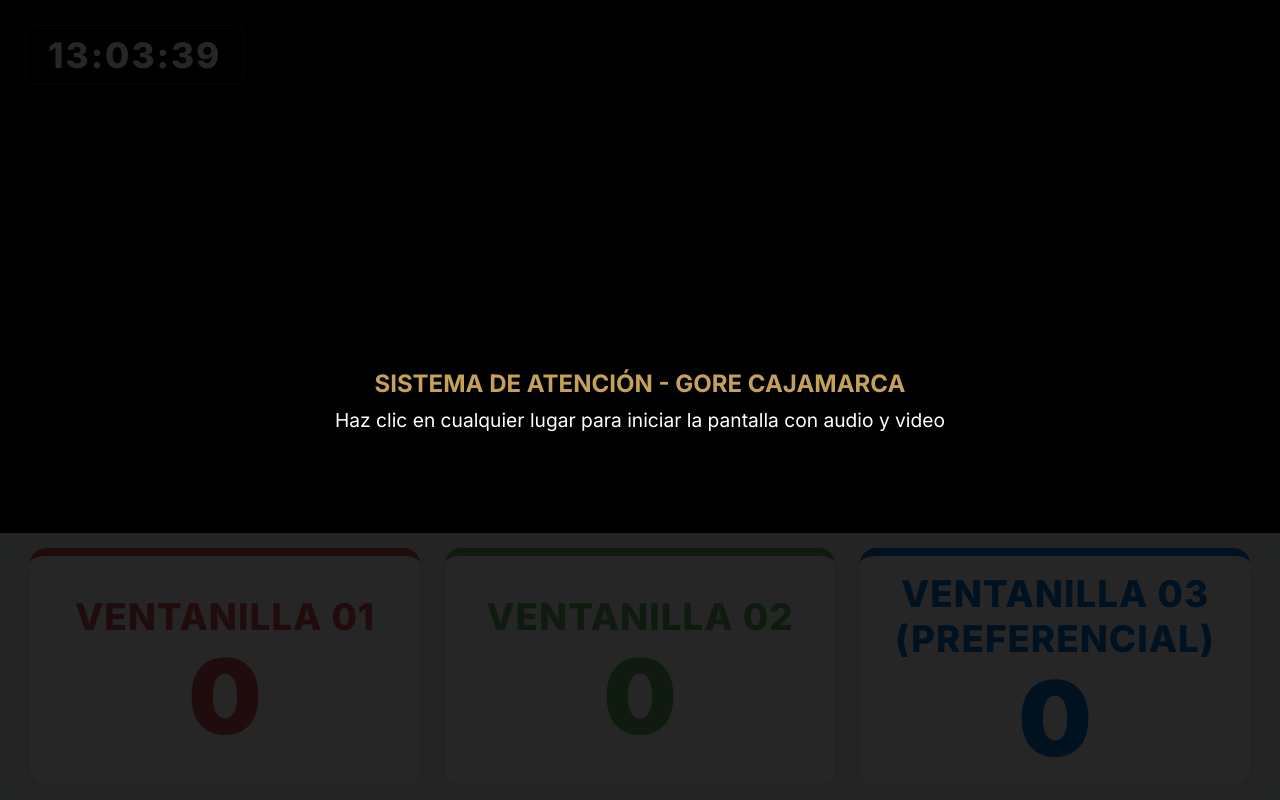
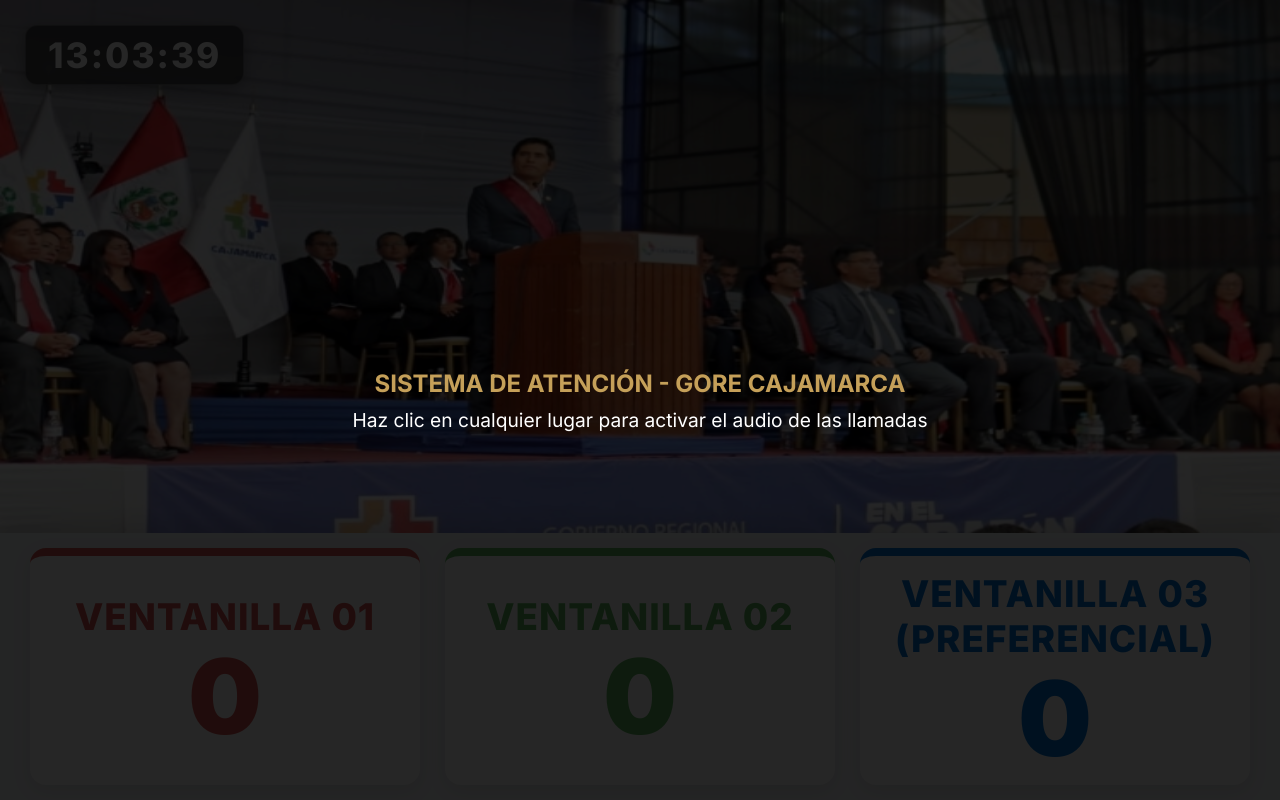
Before and after one commit to arloi13/sistema-turnos-gore, a Flask app: page /pantalla in a window 1280 px wide. Run offline with Flask 3, Linux system fonts and the light colour scheme.

Commit message:
Update pantalla.html

```diff
--- a/templates/pantalla.html
+++ b/templates/pantalla.html
@@ -35,7 +35,7 @@
             background-color: #000;
         }
 
-        #video-fondo, .media-slide {
+        .media-slide {
             width: 100%;
             height: 100%;
             object-fit: fill;
@@ -157,21 +157,21 @@
 
     <div id="overlay-inicio">
         <h2 style="color: #c5a059; margin-bottom: 10px;">SISTEMA DE ATENCIÓN - GORE CAJAMARCA</h2>
-        <p style="font-size: 1.2rem;">Haz clic en cualquier lugar para iniciar la pantalla con audio y video</p>
+        <p style="font-size: 1.2rem;">Haz clic en cualquier lugar para activar el audio de las llamadas</p>
     </div>
 
     <div class="slider-container">
         <div id="reloj">00:00:00</div>
 
-        <!-- Único video -->
-        <video id="video-fondo" playsinline muted>
-            <source src="{{ url_for('static', filename='video1.mp4') }}" type="video/mp4">
-        </video>
-
-        <!-- Tus 3 fotos institucionales -->
-        <img src="{{ url_for('static', filename='foto1.jpg') }}" class="media-slide" alt="Foto 1">
+        <!-- Las 8 fotos institucionales -->
+        <img src="{{ url_for('static', filename='foto1.jpg') }}" class="media-slide active" alt="Foto 1">
         <img src="{{ url_for('static', filename='foto2.jpg') }}" class="media-slide" alt="Foto 2">
         <img src="{{ url_for('static', filename='foto3.jpg') }}" class="media-slide" alt="Foto 3">
+        <img src="{{ url_for('static', filename='foto4.jpg') }}" class="media-slide" alt="Foto 4">
+        <img src="{{ url_for('static', filename='foto5.jpg') }}" class="media-slide" alt="Foto 5">
+        <img src="{{ url_for('static', filename='foto6.jpg') }}" class="media-slide" alt="Foto 6">
+        <img src="{{ url_for('static', filename='foto7.jpg') }}" class="media-slide" alt="Foto 7">
+        <img src="{{ url_for('static', filename='foto8.jpg') }}" class="media-slide" alt="Foto 8">
     </div>
 
     <div class="turnos-wrapper">
@@ -203,76 +203,19 @@
         let vocesDisponibles = [];
         let sistemaIniciado = false;
 
-        const videoFondo = document.getElementById('video-fondo');
         const slides = document.querySelectorAll('.media-slide');
-
-        let mediaInterval = null;
         let currentSlideIndex = 0;
 
-        function ocultarTodoMultimedia() {
-            videoFondo.classList.remove('active');
-            slides.forEach(s => s.classList.remove('active'));
-        }
-
-        function iniciarCicloMultimedia() {
-            if (!sistemaIniciado) return;
-
-            // 1. Mostrar y reproducir el video
-            ocultarTodoMultimedia();
-            videoFondo.classList.add('active');
-            videoFondo.currentTime = 0;
-            videoFondo.play().catch(e => console.log("Video play error:", e));
-
-            // Si el video termina normalmente, pasamos a las fotos
-            videoFondo.onended = function() {
-                transicionarAFotos();
-            };
-
-            // PLAN DE SEGURIDAD: Si por alguna razón el evento 'ended' falla o el video se traba,
-            // forzamos el salto a las fotos a los 30 segundos máximos de reproducción de video.
-            setTimeout(() => {
-                if (videoFondo.classList.contains('active')) {
-                    transicionarAFotos();
-                }
-            }, 30000);
-        }
-
-        function transicionarAFotos() {
-            videoFondo.pause();
-            currentSlideIndex = 0;
-            mostrarSlideActual();
-
-            // Rotar entre las 3 fotos cada 30 segundos
-            if (mediaInterval) clearInterval(mediaInterval);
-            mediaInterval = setInterval(() => {
-                currentSlideIndex++;
-                if (currentSlideIndex >= slides.length) {
-                    // Terminaron las 3 fotos, volvemos a iniciar el ciclo con el video
-                    clearInterval(mediaInterval);
-                    iniciarCicloMultimedia();
-                } else {
-                    mostrarSlideActual();
-                }
-            }, 30000);
-        }
-
-        function mostrarSlideActual() {
-            ocultarTodoMultimedia();
-            if (slides[currentSlideIndex]) {
-                slides[currentSlideIndex].classList.add('active');
-            }
-        }
-
-        const VOLUMEN_NORMAL = 0.8;
-        const VOLUMEN_BAJO = 0.15;
-        videoFondo.volume = VOLUMEN_NORMAL;
+        // Rotación automática entre las 8 fotos cada 30 segundos en bucle continuo
+        setInterval(() => {
+            slides[currentSlideIndex].classList.remove('active');
+            currentSlideIndex = (currentSlideIndex + 1) % slides.length;
+            slides[currentSlideIndex].classList.add('active');
+        }, 30000);
 
         function iniciarSistemaUnico() {
             if (sistemaIniciado) return;
             sistemaIniciado = true;
-
-            videoFondo.muted = false;
-            iniciarCicloMultimedia();
 
             const overlay = document.getElementById('overlay-inicio');
             if (overlay) {
@@ -290,6 +233,7 @@
             window.speechSynthesis.onvoiceschanged = cargarVoces;
         }
 
+        // Recupera los turnos actuales del servidor al cargar la pantalla
         window.onload = function() {
             fetch('/obtener_todos_los_turnos')
                 .then(r => r.json())
@@ -317,6 +261,7 @@
         setInterval(actualizarReloj, 1000);
         actualizarReloj();
 
+        // Monitoreo constante de turnos en segundo plano
         function verificarTurnos() {
             fetch('/obtener_todos_los_turnos?t=' + new Date().getTime())
                 .then(r => r.json())
@@ -353,8 +298,6 @@
                 setTimeout(() => contenedor.classList.remove('activar-alerta'), 4000);
             }
 
-            videoFondo.volume = VOLUMEN_BAJO;
-
             let audioCampana = document.getElementById('audio-campana');
             if (audioCampana) {
                 audioCampana.currentTime = 0;
@@ -389,10 +332,6 @@
                     msg.voice = vozHumana;
                 }
 
-                msg.onend = function() {
-                    videoFondo.volume = VOLUMEN_NORMAL;
-                };
-
                 window.speechSynthesis.speak(msg);
             }, 800);
         }
```
